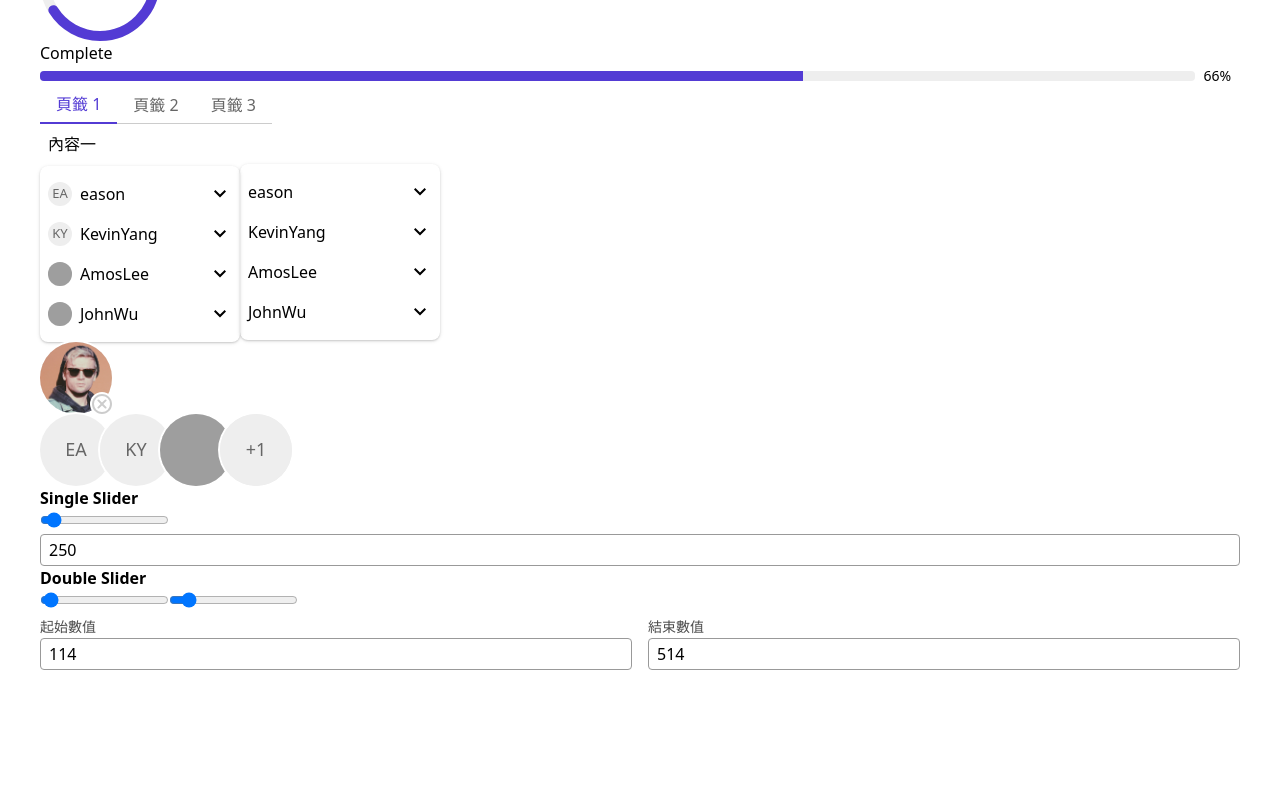
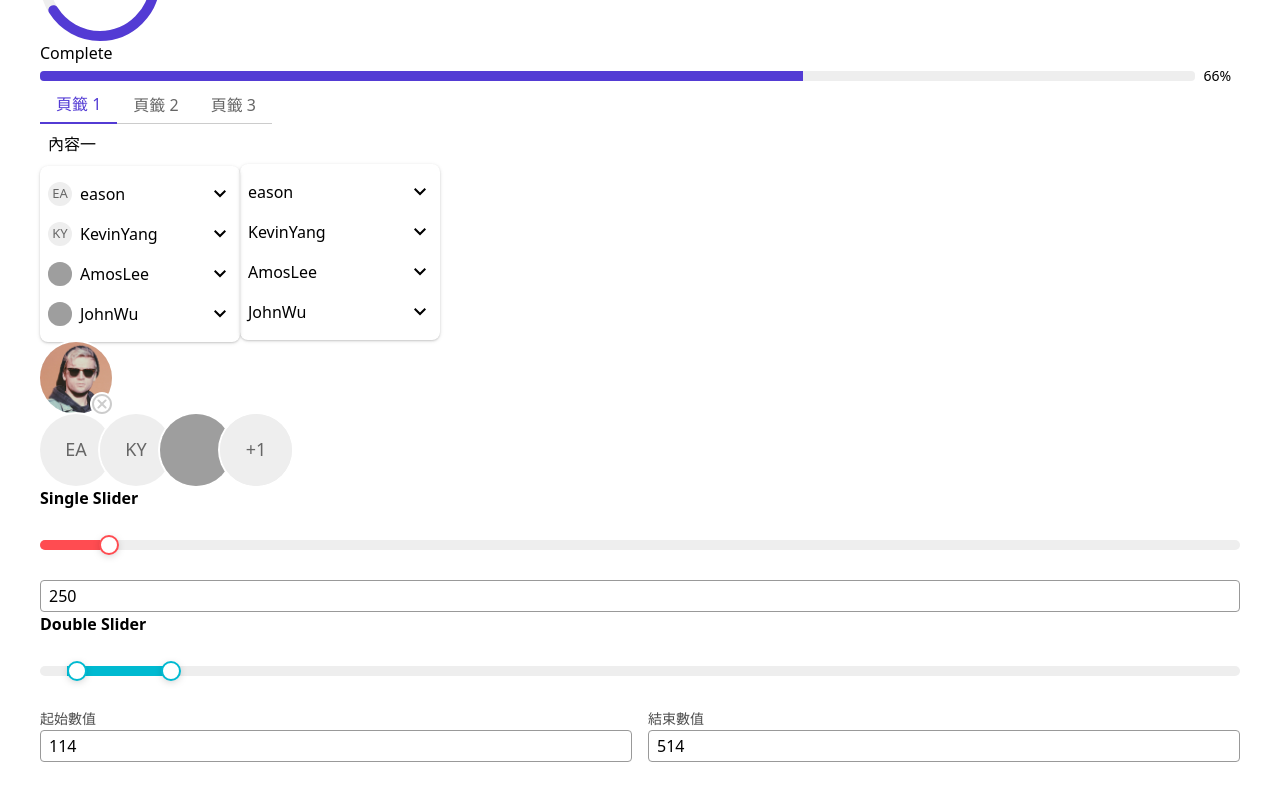
Before and after one commit to jonyworker/comp_dev_space, a Vue app: page / in a window 1280 px wide. Shown: the part 506-1306 px from the top of the page. Before the commit the page ends 1216 px from the top, so only its background shows below. Built offline with nearby package versions, Linux system fonts and the light colour scheme; grey boxes are pictures that could not be loaded.

Commit message:
✨feat：新增 Slider 樣式。

```diff
--- /dev/null
+++ b/src/style/component/element/_slider.scss
@@ -0,0 +1,168 @@
+@use 'sass:color';
+
+:root {
+    --thumbDiameter: 20px;
+}
+/*-- slider - 進度條底色 ---*/
+.single-slider,
+.double-slider {
+    position: relative;
+    width: 100%;
+    height: 10px;
+    margin: 30px 0;
+    background-color: $color-gray10;
+    border-radius: 30px;
+}
+
+.single-slider .slide-track-container,
+.double-slider .slide-track-container {
+    height: 100%;
+    border-radius: 30px;
+    overflow: hidden;
+    position: relative;
+}
+
+/*-- slider - 選取範圍樣式 ---*/
+@each $theme in $themes {
+    .single-slider.slider-#{$theme} .slide-track,
+    .double-slider.slider-#{$theme} .slide-track {
+        height: 100%;
+        position: absolute;
+        background-color: getThemeColor($mode, $theme, "default");
+        transform: translateX(0%);
+    }
+}
+
+/*-- slider - 隱藏原生進度條樣式 ---*/
+.single-slider input[type="range"],
+.double-slider input[type="range"] {
+    position: absolute;
+    height: 100%;
+    width: 100%;
+    background: none;
+    pointer-events: none;
+    left: 0;
+    top: 50%;
+    transform: translateY(-50%);
+    appearance: none;
+    margin: 0;
+}
+
+/*-- slider - 改寫原生進度 thumb 條樣式 ---*/
+@each $theme in $themes {
+    .slider-#{$theme} input[type="range"]::-webkit-slider-thumb {
+        height: var(--thumbDiameter);
+        width: var(--thumbDiameter);
+        border-radius: 999px;
+        border: 2px solid getThemeColor($mode, $theme, "default");
+        background: rgba(255,255,255);
+        pointer-events: auto;
+        appearance: none;
+        cursor: pointer;
+        box-shadow: 0 .125rem .5625rem -0.125rem rgba(0, 0, 0, .25);
+        transition: border-width 0.08s;
+    }
+}
+
+input[type="range"]::-webkit-slider-thumb:hover {
+    border-width: 5px;
+}
+
+/*-- slider - 自訂 thumb ---*/
+/*.slider-thumb{*/
+/*  height: var(--thumbDiameter);*/
+/*  width: var(--thumbDiameter);*/
+/*  border: 1px solid #F00;*/
+/*  background: rgba(255,255,255);*/
+/*  pointer-events: none;*/
+/*  appearance: none;*/
+/*  cursor: pointer;*/
+/*  box-shadow: 0 .125rem .5625rem -0.125rem rgba(0, 0, 0, .25);*/
+/*  transition: border-width 0.08s;*/
+/*  top:50%;*/
+/*  position: absolute;*/
+/*}*/
+/*.slider-thumb.min-slider-thumb {*/
+/*  transform: translateX(-50%) translateY(-50%);*/
+/*}*/
+/*.slider-thumb.max-slider-thumb {*/
+/*  transform: translateX(50%);*/
+/*}*/
+
+/*-- slider - 提示標籤樣式 ---*/
+/*.tooltip {*/
+/*  padding: .25rem .5rem;*/
+/*  border: 1px solid #ddd;*/
+/*  background-color: black;*/
+/*  color: #fff;*/
+/*  font-size: .75rem;*/
+/*  line-height: 1.2;*/
+/*  border-radius: .25rem;*/
+/*  bottom: 120%;*/
+/*  display: block;*/
+/*  position: absolute;*/
+/*  text-align: center;*/
+/*  white-space: nowrap;*/
+/*}*/
+/*.min-tooltip {*/
+/*  !*left: 50%;*!*/
+/*  left: 0;*/
+/*  z-index: 5;*/
+/*}*/
+/*.max-tooltip {*/
+/*  !*right: 50%;*!*/
+/*  right: 0;*/
+/*  !*transform: translateX(50%) translateY(-100%);*!*/
+/*  z-index: 5;*/
+/*}*/
+
+
+/*-- slider - input 輸入框 ---*/
+.input-box {
+    display: flex;
+    gap: 1rem;
+}
+.min-box,
+.max-box{
+    width: 100%;
+}
+.input-wrap {
+    position: relative;
+    display: flex;
+    flex-wrap: wrap;
+    align-items: stretch;
+    width: 100%;
+}
+.input-addon {
+    display: flex;
+    align-items: center;
+    padding: .625rem 1rem;
+    font-size: .9375rem;
+    font-weight: 400;
+    line-height: 1.5;
+    color: #4b566b;
+    text-align: center;
+    white-space: nowrap;
+    background-color: #fff;
+    border: 1px solid #ddd;
+    border-radius: .25rem 0 0 .25rem;
+}
+.input-field {
+    margin-left: -1px;
+    padding: .425rem .75rem;
+    font-size: .8125rem;
+    position: relative;
+    flex: 1 1 auto;
+    width: 1%;
+    min-width: 0;
+    color: #4b566b;
+    background-color: #fff;
+    background-clip: padding-box;
+    border: 1px solid #ddd;
+    border-radius: .25rem;
+    border-top-left-radius: 0;
+    border-bottom-left-radius: 0;
+}
+.input-field:focus {
+    outline: none;
+}
--- a/src/style/globals.scss
+++ b/src/style/globals.scss
@@ -25,6 +25,7 @@
 @import "./component/module/_tooltip";
 @import "./custom";
 @import "./component/element/_image";
+@import "./component/element/_slider";
 
 .icon {
     width: 24px;
```
